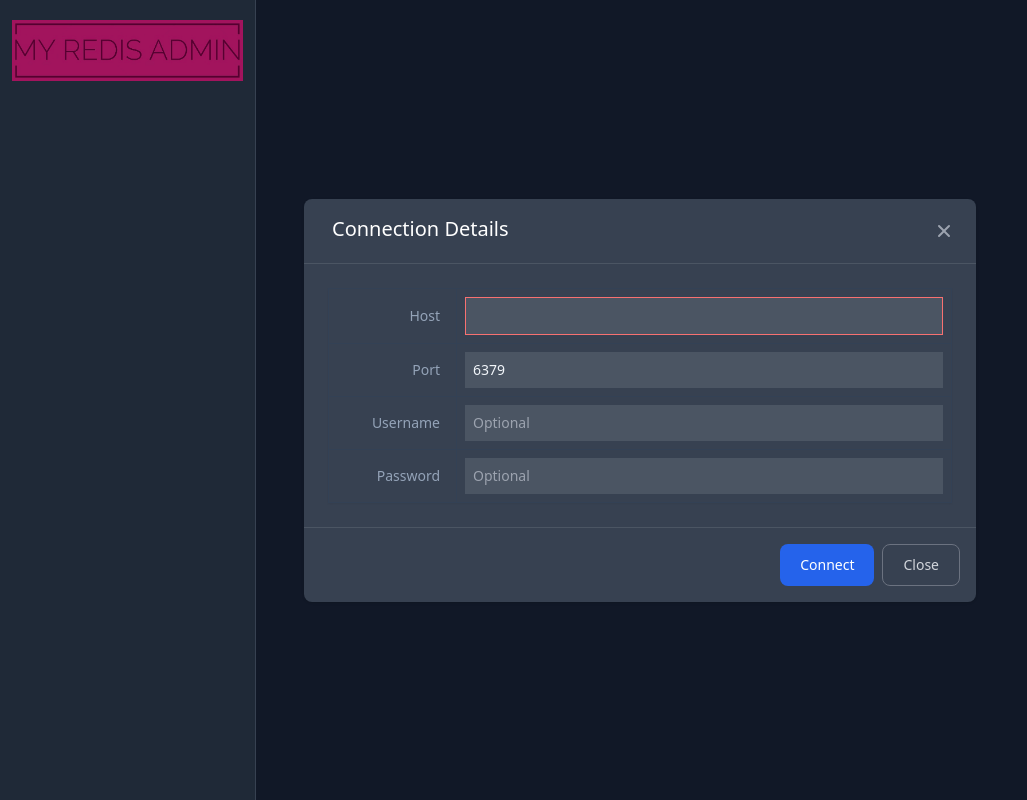
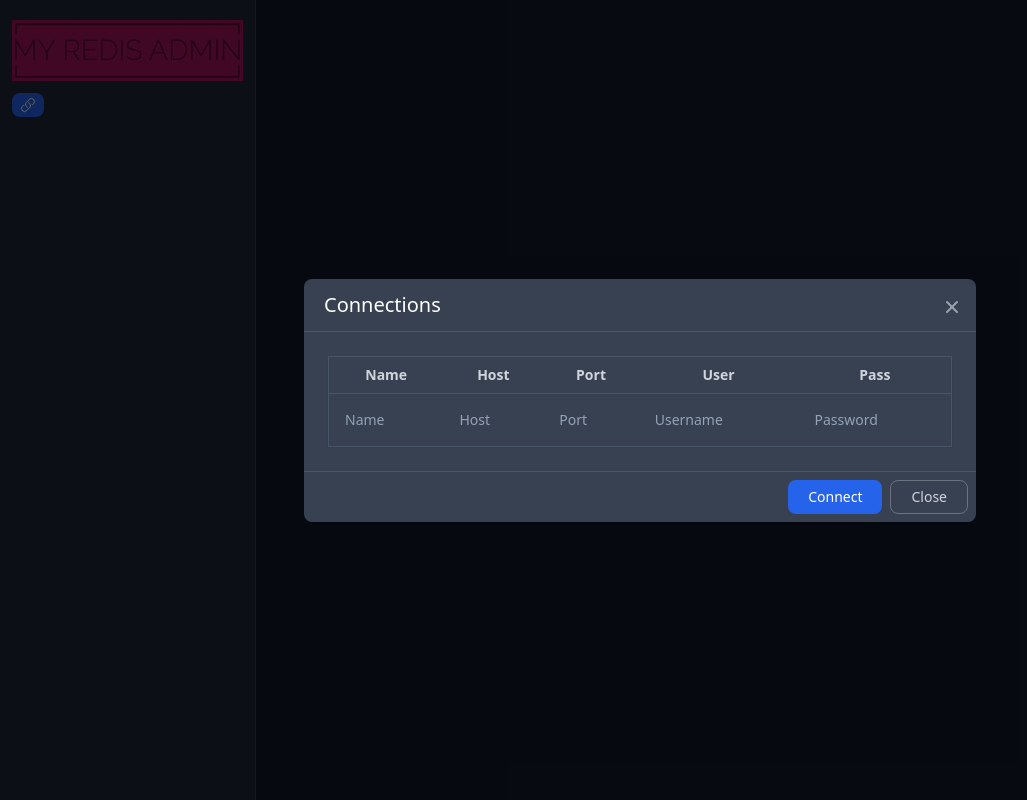
Before and after one commit to kirilcvetkov/my-redis-admin, a Vue app: page / in a window 1280 px wide. Shown: the whole page, without its empty margins (0-1027 px from the left). Built offline with nearby package versions, Linux system fonts and the light colour scheme.

Commit message:
Moving connection details into config server-side

```diff
--- a/src/components/Connect.vue
+++ /dev/null
@@ -1,97 +0,0 @@
-<script setup>
-import { ref, computed } from "vue";
-import Modal from "@/components/Modal.vue";
-
-import { useTree } from "@/stores/TreeStore"
-let tree = useTree();
-
-let showModal = ref(! tree.isConfigured);
-let disabled = ref(false);
-
-const validate = computed(() => {
-  if (! tree.validateHost || ! tree.validatePort) {
-    return;
-  }
-
-  tree.fill();
-  showModal.value = false;
-});
-</script>
-
-<template>
-  <Teleport to="body">
-    <Modal :show="showModal" @close="showModal = false">
-      <template #header>Connection Details</template>
-
-      <table class="border-collapse w-full border border-slate-400 dark:border-slate-500 bg-white dark:bg-gray-700 text-sm shadow-sm">
-        <tbody>
-          <tr>
-            <td class="w-32 text-right border border-slate-300 dark:border-slate-700 p-4 text-slate-500 dark:text-slate-400">
-              Host
-            </td>
-            <td class="border border-slate-300 dark:border-slate-700 p-2 text-slate-500 dark:text-slate-400">
-              <input
-                type="text"
-                class="p-2 w-full bg-gray-300 dark:text-slate-100 dark:bg-gray-600"
-                v-model="tree.host"
-                :class="{'border border-red-400': ! tree.validateHost}"
-              />
-            </td>
-          </tr>
-          <tr>
-            <td class="w-32 text-right border border-slate-300 dark:border-slate-700 p-4 text-slate-500 dark:text-slate-400">
-              Port
-            </td>
-            <td class="border border-slate-300 dark:border-slate-700 p-2 text-slate-500 dark:text-slate-400">
-              <input
-                type="text"
-                class="p-2 w-full bg-gray-300 dark:text-slate-100 dark:bg-gray-600"
-                v-model="tree.port"
-                :class="{'border border-red-400': ! tree.validatePort}"
-              />
-            </td>
-          </tr>
-          <tr>
-            <td class="w-32 text-right border border-slate-300 dark:border-slate-700 p-4 text-slate-500 dark:text-slate-400">
-              Username
-            </td>
-            <td class="border border-slate-300 dark:border-slate-700 p-2 text-slate-500 dark:text-slate-400">
-              <input
-                type="text"
-                class="p-2 w-full bg-gray-300 dark:text-slate-100 dark:bg-gray-600"
-                v-model="tree.username"
-                placeholder="Optional"
-              />
-            </td>
-          </tr>
-          <tr>
-            <td class="w-32 text-right border border-slate-300 dark:border-slate-700 p-4 text-slate-500 dark:text-slate-400">
-              Password
-            </td>
-            <td class="border border-slate-300 dark:border-slate-700 p-2 text-slate-500 dark:text-slate-400">
-              <input
-                type="text"
-                class="p-2 w-full bg-gray-300 dark:text-slate-100 dark:bg-gray-600"
-                v-model="tree.password"
-                placeholder="Optional"
-              />
-            </td>
-          </tr>
-        </tbody>
-      </table>
-
-      <template #footer>
-        <button
-          @click="validate"
-          type="button"
-          class="text-white bg-blue-700 hover:bg-blue-800 focus:ring-4 focus:outline-none focus:ring-blue-300 font-medium rounded-lg text-sm px-5 py-2.5 text-center dark:bg-blue-600 dark:hover:bg-blue-700 dark:focus:ring-blue-800"
-          >Connect</button>
-        <button
-          @click="$emit('close')"
-          type="button"
-          class="text-gray-500 bg-white hover:bg-gray-100 focus:ring-4 focus:outline-none focus:ring-blue-300 rounded-lg border border-gray-200 text-sm font-medium px-5 py-2.5 hover:text-gray-900 focus:z-10 dark:bg-gray-700 dark:text-gray-300 dark:border-gray-500 dark:hover:text-white dark:hover:bg-gray-600 dark:focus:ring-gray-600"
-          >Close</button>
-      </template>
-    </Modal>
-  </Teleport>
-</template>
--- /dev/null
+++ b/src/components/ConnectionsModal.vue
@@ -0,0 +1,80 @@
+<script setup>
+import { ref, computed } from "vue";
+import { LinkIcon } from '@heroicons/vue/24/outline'
+import Modal from "@/components/Modal.vue";
+
+import { useTree } from "@/stores/TreeStore"
+let tree = useTree();
+
+let showModal = ref(! tree.validateHost);
+
+const validate = computed(() => {
+  if (! tree.validateHost || ! tree.validatePort) {
+    return;
+  }
+
+  tree.fill();
+  showModal.value = false;
+});
+</script>
+
+<template>
+  <button
+    type="button"
+    class="px-2 py-1 text-xs font-medium text-center text-white bg-blue-700 rounded-lg hover:bg-blue-800 focus:ring-4 focus:outline-none focus:ring-blue-300 dark:bg-blue-600 dark:hover:bg-blue-700 dark:focus:ring-blue-800"
+    title="Connection"
+    @click="showModal = true"
+  >
+    <LinkIcon class="w-4" />
+  </button>
+
+  <Teleport to="body">
+    <Modal :show="showModal" @close="showModal = false">
+      <template #header>Connections</template>
+
+      <table class="w-full border border-slate-300 dark:border-slate-600 dark:text-gray-300 bg-white dark:bg-gray-700 text-sm shadow-sm">
+        <thead>
+          <tr class="border-b border-slate-300 dark:border-slate-600">
+            <th class="p-2">Name</th>
+            <th class="p-2">Host</th>
+            <th class="p-2">Port</th>
+            <th class="p-2">User</th>
+            <th class="p-2">Pass</th>
+          </tr>
+        </thead>
+        <tbody>
+          <tr>
+            <td class="p-4 text-slate-500 dark:text-slate-400">
+              Name
+            </td>
+            <td class="p-4 text-slate-500 dark:text-slate-400">
+              Host
+            </td>
+            <td class="p-4 text-slate-500 dark:text-slate-400">
+              Port
+            </td>
+            <td class="p-4 text-slate-500 dark:text-slate-400">
+              Username
+            </td>
+            <td class="p-4 text-slate-500 dark:text-slate-400">
+              Password
+            </td>
+          </tr>
+        </tbody>
+      </table>
+
+      <template #footer>
+        <button
+          @click="validate"
+          type="button"
+          class="text-white bg-blue-700 hover:bg-blue-800 focus:ring-4 focus:outline-none focus:ring-blue-300 font-medium rounded-lg text-sm px-5 py-1.5 text-center dark:bg-blue-600 dark:hover:bg-blue-700 dark:focus:ring-blue-800"
+          >Connect</button>
+        <button
+          @click="showModal = false"
+          type="button"
+          class="text-gray-500 bg-white hover:bg-gray-100 focus:ring-4 focus:outline-none focus:ring-blue-300 rounded-lg border border-gray-200 text-sm font-medium px-5 py-1.5 hover:text-gray-900 focus:z-10 dark:bg-gray-700 dark:text-gray-300 dark:border-gray-500 dark:hover:text-white dark:hover:bg-gray-600 dark:focus:ring-gray-600"
+          >Close</button>
+      </template>
+    </Modal>
+  </Teleport>
+</template>
--- a/src/components/Modal.vue
+++ b/src/components/Modal.vue
@@ -16,10 +16,10 @@
     leave-from-class="opacity-100 scale-100"
     leave-to-class="opacity-0 scale-95"
   >
-    <div v-if="show" tabindex="-1" class="fixed grid place-items-center top-0 left-0 right-0 z-50 w-full p-4 overflow-x-hidden overflow-y-auto md:inset-0 h-[calc(100%-1rem)] md:h-full">
+    <div v-if="show" tabindex="-1" class="modal-mask fixed grid place-items-center top-0 left-0 right-0 z-50 w-full p-4 overflow-x-hidden overflow-y-auto md:inset-0 h-[calc(100%-1rem)] md:h-full">
       <div class="relative w-full h-full max-w-2xl md:h-auto">
         <div class="relative bg-white rounded-lg shadow dark:bg-gray-700">
-          <div class="flex items-start justify-between p-4 border-b rounded-t dark:border-gray-600">
+          <div class="flex items-start justify-between p-2 pt-3 border-b rounded-t dark:border-gray-600">
             <h3 class="ml-3 text-xl text-gray-900 dark:text-white">
               <slot name="header" />
             </h3>
@@ -33,13 +33,13 @@
             <slot />
           </div>
 
-          <div class="flex justify-end p-4 space-x-2 border-t border-gray-200 rounded-b dark:border-gray-600">
+          <div class="flex justify-end p-2 space-x-2 border-t border-gray-200 rounded-b dark:border-gray-600">
             <slot name="footer">
               <button
                 @click="$emit('close')"
                 data-modal-hide="defaultModal"
                 type="button"
-                class="text-gray-500 bg-white hover:bg-gray-100 focus:ring-4 focus:outline-none focus:ring-blue-300 rounded-lg border border-gray-200 text-sm font-medium px-5 py-2.5 hover:text-gray-900 focus:z-10 dark:bg-gray-700 dark:text-gray-300 dark:border-gray-500 dark:hover:text-white dark:hover:bg-gray-600 dark:focus:ring-gray-600"
+                class="text-gray-500 bg-white hover:bg-gray-100 focus:ring-4 focus:outline-none focus:ring-blue-300 rounded-lg border border-gray-200 text-sm font-medium px-5 py-1.5 hover:text-gray-900 focus:z-10 dark:bg-gray-700 dark:text-gray-300 dark:border-gray-500 dark:hover:text-white dark:hover:bg-gray-600 dark:focus:ring-gray-600"
                 >Close</button>
             </slot>
           </div>
@@ -48,3 +48,13 @@
     </div>
   </Transition>
 </template>
+
+<style>
+  .modal-mask {
+    position: fixed;
+    inset: 0;
+    background: rgba(0, 0, 0, .6);
+    display: grid;
+    place-items: center;
+  }
+</style>
--- a/src/components/TreePanel.vue
+++ b/src/components/TreePanel.vue
@@ -1,5 +1,6 @@
 <script setup>
 import TreeList from "@/components/TreeList.vue";
+import ConnectionsModal from "@/components/ConnectionsModal.vue";
 import { useTree } from "@/stores/TreeStore"
 
 let tree = useTree();
@@ -13,6 +14,10 @@
         <img class="object-contain w-auto" src="@/assets/logo.png" />
       </div>
 
+      <div class="pb-2">
+        <ConnectionsModal />
+      </div>
+
       <TreeList :tree="tree.list" :main="true" />
     </div>
   </aside>
--- a/src/stores/treeStore.js
+++ b/src/stores/treeStore.js
@@ -11,7 +11,6 @@
 export let useTree = defineStore('tree', {
   persist: true,
   state: () => ({
-    isConnecting: false,
     host: '',
     port: 6379,
     username: null,
@@ -23,7 +22,7 @@
 
   actions: {
     async fill() {
-      if (! this.isConfigured) {
+      if (! this.validateHost || ! this.validatePort) {
         return;
       }
 
@@ -60,9 +59,6 @@
   },
 
   getters: {
-    isConfigured: (state) => {
-      return state.host.length > 0;
-    },
     get: (state) => {
       return state.item;
     },
--- a/src/views/HomeView.vue
+++ b/src/views/HomeView.vue
@@ -1,7 +1,6 @@
 <script setup>
 import TreePanel from "@/components/TreePanel.vue";
 import DisplayPanel from "@/components/DisplayPanel.vue";
-import Connect from "@/components/Connect.vue";
 
 const props = defineProps({
   id: String
@@ -11,5 +10,4 @@
 <template>
   <TreePanel />
   <DisplayPanel v-if="id" :id="id" />
-  <Connect />
 </template>
```
